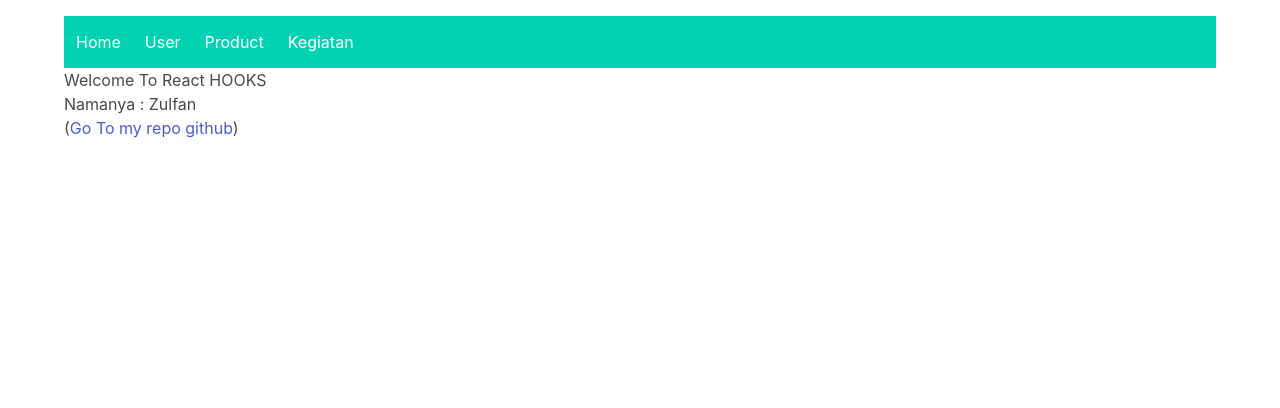
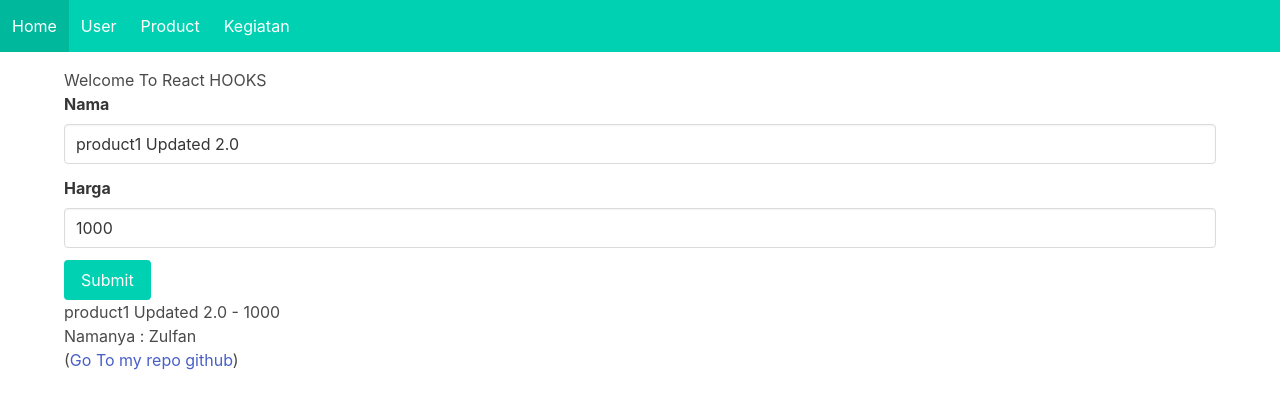
Before and after one commit to zulfan14/react-hooks, a React (Create React App) app: page /editproduct/1 in a window 1280 px wide. Shown: the top 408 px of the page. Built offline with nearby package versions, Linux system fonts and the light colour scheme; data requests are answered from the project's data file.

Commit message:
Update Data

```diff
--- a/db.json
+++ b/db.json
@@ -1,14 +1,14 @@
 {
   "products": [
     {
-      "id": 1,
-      "title": "product1",
-      "price": 899
+      "title": "product1 Updated 2.0",
+      "price": "1000",
+      "id": 1
     },
     {
-      "id": 2,
-      "title": "Product2",
-      "price": 879
+      "title": "Product2 Updated",
+      "price": "900",
+      "id": 2
     },
     {
       "id": 3,
@@ -23,14 +23,14 @@
   ],
   "users": [
     {
-      "id": 1,
-      "nama": "Andi",
-      "jk": "lk"
+      "nama": "Andi update 3.0",
+      "jk": "lk",
+      "id": 1
     },
     {
-      "id": 2,
-      "nama": "Ani",
-      "jk": "pr"
+      "nama": "Ani Update 2.0",
+      "jk": "pr",
+      "id": 2
     },
     {
       "id": 3,
--- a/src/App.js
+++ b/src/App.js
@@ -8,6 +8,8 @@ import UserLIst from "./components/user/UserLIst";
 import AddProduct from "./components/product/AddProduct";
 import AddUser from "./components/user/AddUser";
 import AddKegiatan from "./components/kegiatan/AddKegiatan";
+import EditProduct from "./components/product/EditProduct";
+import EditUser from "./components/user/EditUser";
 function App() {
   const [title] = useState("Welcome To React HOOKS");
   // const [number, setNumber] = useState(10);
@@ -22,8 +24,9 @@ function App() {
   // }
 
   return (
+    <div>
+      <Navbar />
       <div className="container mt-4">
-      <Navbar />
         <h1>{title}</h1>
         <BrowserRouter>
           <Routes>
@@ -34,6 +37,8 @@ function App() {
             <Route path="/addproduct" element={<AddProduct />}></Route>
             <Route path="/adduser" element={<AddUser />}></Route>
             <Route path="/addkegiatan" element={<AddKegiatan />}></Route>
+            <Route path="/editproduct/:id" element={<EditProduct />}></Route>
+            <Route path="/edituser/:id" element={<EditUser />}></Route>
           </Routes>
         </BrowserRouter>
         <h1>Namanya : {nama}</h1>(
@@ -42,6 +47,7 @@ function App() {
         </a>
         )
       </div>
+    </div>
   );
 }
 
--- /dev/null
+++ b/src/components/product/EditProduct.js
@@ -0,0 +1,75 @@
+import React, { useState, useEffect } from "react";
+import { useNavigate, useParams } from "react-router-dom";
+
+const EditProduct = () => {
+  const [title, setTitle] = useState("");
+  const [price, setPrice] = useState("");
+  const { id } = useParams();
+  const navigate = useNavigate();
+
+  useEffect(() => {
+    getProductById();
+  }, []);
+
+  const getProductById = async () => {
+    const response = await fetch(`http://localhost:8080/products/${id}`);
+    const data = await response.json();
+    setTitle(data.title);
+    setPrice(data.price);
+  };
+
+  const updateProduct = async (e) => {
+    e.preventDefault();
+    const product = { title, price };
+    await fetch(`http://localhost:8080/products/${id}`, {
+      method: "PUT",
+      body: JSON.stringify(product),
+      headers: { "Content-Type": "application/json" },
+    });
+    navigate("/product");
+  };
+  return (
+    <div>
+      <form onSubmit={updateProduct}>
+        <div className="field">
+          <label className="label">Nama</label>
+          <div className="control">
+            <input
+              className="input"
+              type="text"
+              value={title}
+              placeholder="Text input"
+              onChange={(e) => {
+                setTitle(e.target.value);
+              }}
+            />
+          </div>
+        </div>
+        <div className="field">
+          <label className="label">Harga</label>
+          <div className="control">
+            <input
+              className="input"
+              type="text"
+              value={price}
+              placeholder="Text input"
+              onChange={(e) => {
+                setPrice(e.target.value);
+              }}
+            />
+          </div>
+        </div>
+        <div className="field is-grouped">
+          <div className="control">
+            <button className="button is-primary">Submit</button>
+          </div>
+        </div>
+      </form>
+      <p>
+        {title} - {price}
+      </p>
+    </div>
+  );
+};
+
+export default EditProduct;
--- a/src/components/product/ProductList.js
+++ b/src/components/product/ProductList.js
@@ -1,5 +1,6 @@
 import React from "react";
 import { useState, useEffect } from "react";
+import { Link } from "react-router-dom";
 
 const ProductList = () => {
   <h1>Ini adalah Daftar Produk</h1>;
@@ -18,6 +19,10 @@ const ProductList = () => {
 
   return (
     <div>
+      <Link to={"/addproduct"} className="button is-primary is-hovered m-4">
+        Tambah Product
+      </Link>
+
       <table className="table is-bordered is-striped is-narrow is-hoverable is-fullwidth">
         <thead>
           <tr>
@@ -34,7 +39,12 @@ const ProductList = () => {
               <td>{product.title}</td>
               <td>{product.price}</td>
               <td>
-                <button className="button is-small is-info mr-2">Edit</button>
+                <Link
+                  to={`/editproduct/${product.id}`}
+                  className="button is-small is-info mr-2"
+                >
+                  Edit
+                </Link>
                 <button className="button is-small is-danger">Hapus</button>
               </td>
             </tr>
--- /dev/null
+++ b/src/components/user/EditUser.js
@@ -0,0 +1,69 @@
+import React from "react";
+import { useState, useEffect } from "react";
+import { useNavigate, useParams } from "react-router-dom";
+
+const EditUser = () => {
+  const [nama, setNama] = useState("");
+  const [jk, setJk] = useState("");
+  const { id } = useParams();
+  const navigate = useNavigate();
+
+  useEffect(() => {
+    getUserById();
+  }, []);
+  const getUserById = async () => {
+    const response = await fetch(`http://localhost:8080/users/${id}`);
+    const data = await response.json();
+    setNama(data.nama);
+    setJk(data.jk);
+  };
+  const updateUser = async (e) => {
+    e.preventDefault();
+    const user = { nama, jk };
+    await fetch(`http://localhost:8080/users/${id}`, {
+      method: "PUT",
+      headers: { "Content-Type": "application/json" },
+      body: JSON.stringify(user),
+    });
+    navigate("/user");
+  };
+  return (
+    <div>
+      <form onSubmit={updateUser}>
+        <div className="field">
+          <label className="label">Nama</label>
+          <div className="control">
+            <input
+              className="input"
+              type="text"
+              value={nama}
+              placeholder="Text input"
+              onChange={(e) => {
+                setNama(e.target.value);
+              }}
+            />
+          </div>
+        </div>
+        <div className="field">
+          <label className="label">JK</label>
+          <div className="control">
+            <input
+              className="input"
+              type="text"
+              placeholder="Text input"
+              value={jk}
+              onChange={(e) => setJk(e.target.value)}
+            />
+          </div>
+        </div>
+        <div className="field is-grouped">
+          <div className="control">
+            <button className="button is-primary">Submit</button>
+          </div>
+        </div>
+      </form>
+    </div>
+  );
+};
+
+export default EditUser;
--- a/src/components/user/UserLIst.js
+++ b/src/components/user/UserLIst.js
@@ -1,4 +1,5 @@
 import React, { useState, useEffect } from "react";
+import { Link, List } from "react-router-dom";
 
 const UserLIst = () => {
   <h1>Ini Adalah Daftar User</h1>;
@@ -32,7 +33,12 @@ const UserLIst = () => {
               <td>{user.nama}</td>
               <td>{user.jk}</td>
               <td>
-                <button className="button is-small is-info">Edit</button>
+                <Link
+                  to={`/edituser/${user.id}`}
+                  className="button is-small is-info"
+                >
+                  Edit
+                </Link>
                 <button className="button is-small is-danger ml-2">
                   Hapus
                 </button>
```
Lines whose indentation alone changed are shown as unchanged.
